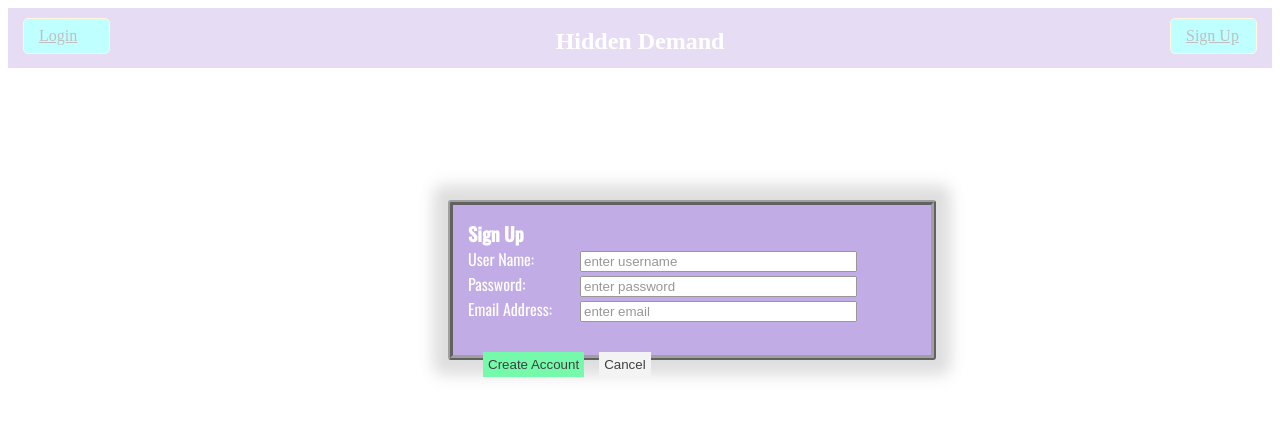
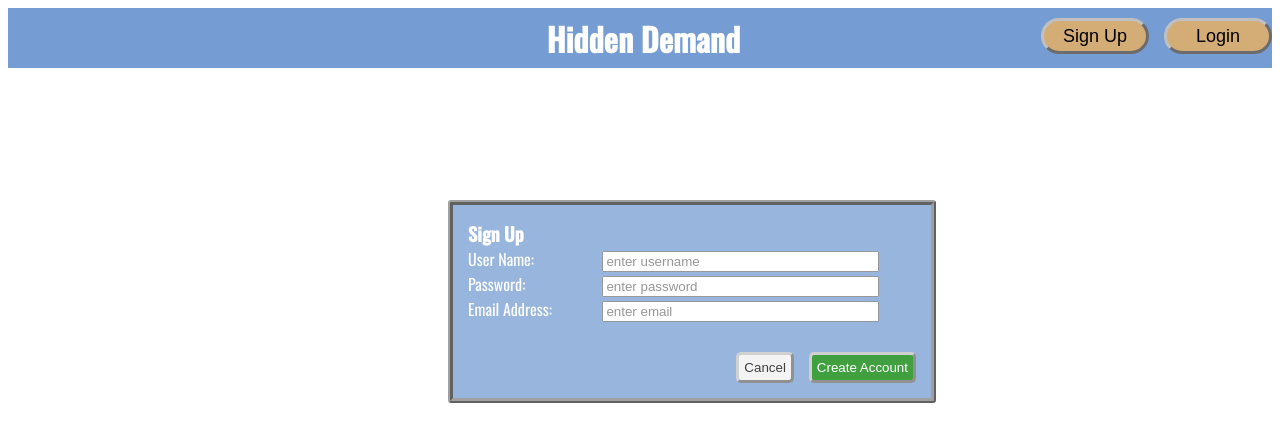
Before and after one commit to Pink-Fairy-Armadillo-NY-32/Hidden-Demand, a React app: page /signup in a window 1280 px wide. Shown: the top 442 px of the page. Built offline with nearby package versions, Linux system fonts and the light colour scheme.

Commit message:
CSS Styling

```diff
--- a/src/client/Components/LoginSignup.jsx
+++ b/src/client/Components/LoginSignup.jsx
@@ -1,6 +1,6 @@
 import React, { useState } from 'react';
 //import { Link, withRouter } from 'react-router-dom';
-import { useNavigate, Outlet } from "react-router-dom";
+import { useNavigate } from "react-router-dom";
 import { createPortal } from "react-dom";
 
 const LoginSignup = props => {
--- a/src/client/Containers/NavigationContainer.jsx
+++ b/src/client/Containers/NavigationContainer.jsx
@@ -1,19 +1,21 @@
-import React, { Component } from 'react';
-import { Link, Outlet, useLocation } from "react-router-dom";
+import React from 'react';
+import { Outlet, useLocation, useNavigate } from "react-router-dom";
 
 const Nav = (props) =>  {
     //const loginState = props.loginState;
     const {state} = useLocation();
+    const navigate = useNavigate();
 
     return (
      <div className="nav">
        <section>
       <nav id='headerbar' >
-
-        <Link to={{pathname: "/login"}} id='headerbutton' type='button' className='top'>Login</Link>
-        <h2>Hidden Demand</h2>
+        <h1>Hidden Demand</h1>
         {console.log(state?.loginState, state?.history.loginState)}
-        <Link to="/signup" className='top' id='signupbutton' >Sign Up</Link>
+        <span>
+        <button onClick={() => navigate('/login')} className='top' id='headerbutton' >Login</button>
+        <button onClick={() => navigate('/signup')} className='top' id='signupbutton' >Sign Up</button>
+        </span>
         <Outlet />
       </nav>
        </section>
--- a/src/client/styles/styles.scss
+++ b/src/client/styles/styles.scss
@@ -1,5 +1,9 @@
-:root {
-    --maincolor: #9b76d3;
+$maincolor: #769dd3;
+$secondarycolor: invert($maincolor);
+$tertiarycolor: complement($maincolor);
+
+body {
+    font-family: 'Oswald', 'sans-serif';
 }
   .top {
     display: block;
@@ -8,34 +12,34 @@
   }
 
   #headerbar {
-      background-color: var(--maincolor);
+      background-color: $maincolor;
       height: 60px;
       width: 100%;
       top: 0px;
       display: flex;
       justify-content: space-between;
   }
+
+
 #headerbutton, #signupbutton {
-       color: #ffe484;
-       font-size: 16px;
-       height: min-content;
-       padding: 8px 15px;
-       border: 3px solid #ffe484;
-       border-radius: 5px;
-       border-width: 1px;
-       background-color: cyan;
-       margin-right: 15px;
-       color: black;
-       width: 55px;
-       float: right;
-    }
+    color: black;
+    background-color: $tertiarycolor;
+    border-radius: 50px;
+    height: 2em;
+    width: 6em;
+    font-size: large;
+    font-weight: 400;
+    float: right;
+    justify-content: flex-end;
+  }
+
 .modal {
     position: relative;
     top: 25%;
     left: 35%;
     width: 35%;
-    height: 15%;;
-    background-color:  #ad90dc;
+    height: auto;
+    background-color: $maincolor;
     color: #FFF;
     font-size: 16px;
     display:inline-block;
@@ -43,9 +47,7 @@
     border-color: gray;
     border-width: 5px;
     border-radius: 3px;
-    box-shadow: 0px 0px 15px 15px lightgray;
     padding: 15px;
-    font-family: Oswald, sans-serif;
 }
 
 .modal-wrapper {
@@ -54,7 +56,7 @@
     top: 0;
     width: 100%;
     height: 100vh;
-    background-color: white;
+    background-color: ligthen(($tertiarycolor), 30%);
     opacity: 75%;
 }
 
@@ -64,7 +66,7 @@ h3 {
 
 label {
     display: inline-block;
-    width: 25%;
+    width: 30%;
     text-align: left;
 }
 
@@ -74,16 +76,24 @@ input {
 
 button {
     padding: 5px;
-    border: 5px;
+    border: 3px;
     margin-top: 30px;
     margin-left: 15px;
+    float: right;
+    border-style: outset;
+    border-radius: 5px;
+    border-color: silver;
 }
 
 .btnMain {
-  background-color: rgb(70, 249, 142);
+  background-color: green;
+  color: white;
+  font-style: bold;
 }
 
-h2 {
-    font-size: x-large;
+h1 {
     color: white;
+    margin: auto;
+   padding-left: 20%;
+   font-size: xx-large;
 }
```
